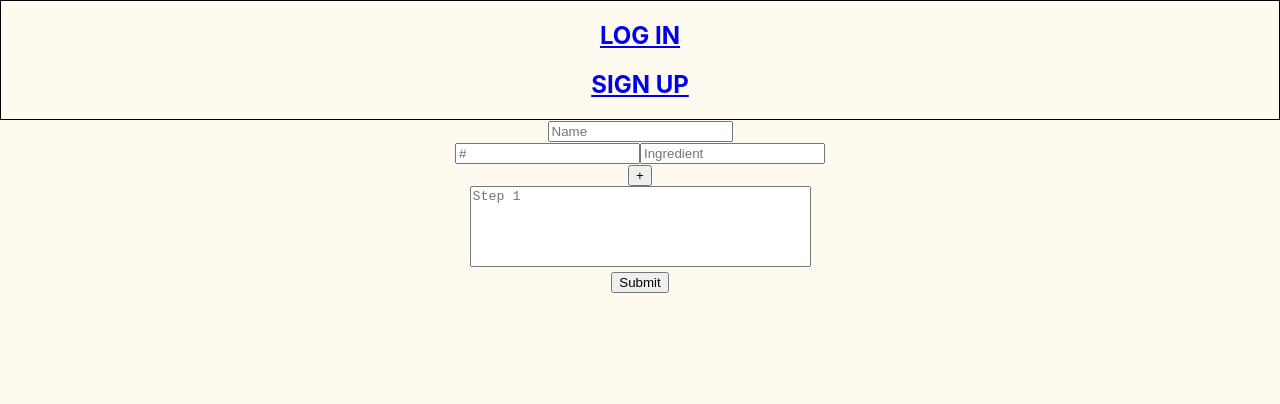
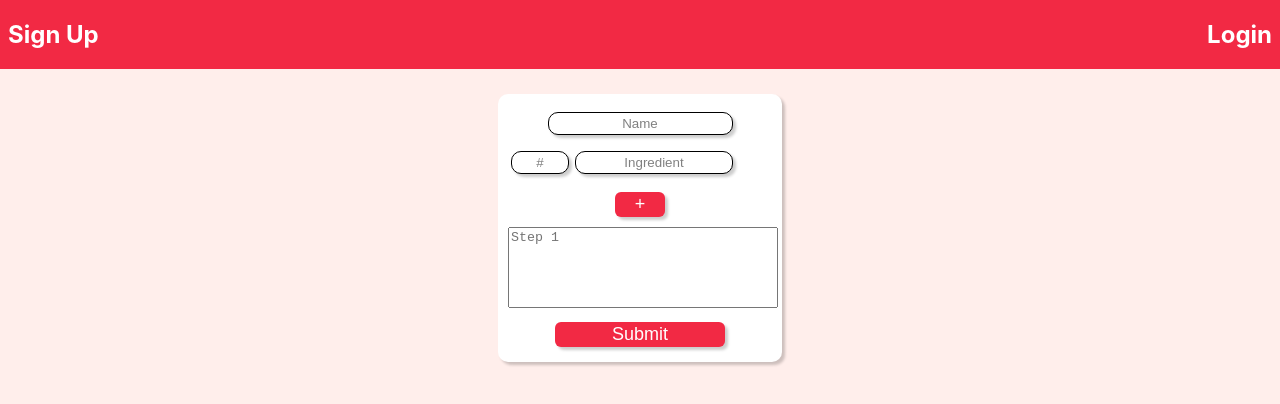
Before and after one commit to AKeyframe/familyRecipes-frontend, a React (Create React App) app: page /recipe/new in a window 1280 px wide. Shown: the top 404 px of the page. Built offline with nearby package versions, Linux system fonts and the light colour scheme.

Commit message:
show route

```diff
--- a/src/App.js
+++ b/src/App.js
@@ -8,10 +8,12 @@ import Signup from './pages/Signup';
 import Login from './pages/Login';
 import Index from './pages/Index';
 import RecipeNew from './pages/RecipeNew';
+import Show from './pages/Show';
 
 import NavBar from './componenets/NavBar';
 
 import {getUser, logout} from './services/userService';
+
 
 
 
@@ -41,9 +43,11 @@ function App() {
 
         <Route path='/home' component={Index} />
         <Route path='/recipe/new' render={props =>
-            <RecipeNew {...props} />
+            <RecipeNew user={userState} {...props} />
         }/>
 
+        <Route path='/recipe/:id' render={props =>
+            <Show {...props}/>} />
       </Switch>
     </div>
   );
--- a/src/App.scss
+++ b/src/App.scss
@@ -1,15 +1,243 @@
+$mainColor:rgb(242, 41, 68); //rgb(242, 71, 41) rgb(242, 41, 74) rgb(242, 71, 41)
+$secColor: rgba(255, 190, 179, 0.25); //rgb(255, 190, 179)
+$hoverColor: rgb(255, 238, 235);
+$bgColor: rgb(255, 255, 255);
+
+$shadow: rgba(0, 0, 0, 0.20) 3px 3px 3px;
+$textShadow: rgba(0, 0, 0, 0.20) 2px 2px 1px;
+$pressedShadow: rgba(0, 0, 0, 0.40) 2px 2px 2px;
+
 .App {
   text-align: center;
+  box-sizing: border-box;
+
 }
 
-nav{
-  border: solid black 1px;
+html{
+  background-color: $secColor;
+  background-repeat: repeat;
+  background-size: contain;
 }
 
-body {
-  // aliceblue
-  background-color:floralwhite;
+
+
+a{
+  text-decoration: none;
+  color: $mainColor;
 }
-textarea {
-  resize: none;
+
+form{
+  margin: 5px;
+  padding: 3px;
+
+  input {
+    border-radius: 10px;
+    border: solid $mainColor;
+    box-shadow: $shadow;
+
+
+    background-color: $secColor;
+    color:$mainColor;
+    text-align: center;
+
+    margin: 8px 5px;
+    padding: 3px;
+  }
+  input::placeholder{
+    text-align: center;
+    color: $mainColor;
+  }
+
+  input:focus{
+    outline: none;
+  }
+
+  textarea {
+    resize: none;
+    width:100%;
+  }
+
+  button{
+    background-color: $mainColor;
+    color: $bgColor;
+    font-size: 18px;
+    border-radius: 6px;
+    border: none;
+    box-shadow: $shadow;
+
+    margin: 5px;
+    margin-top: 10px;
+    padding: 2px;
+  }
+
+  button:hover{
+    background-color: $bgColor;
+    color:$mainColor;
+    border: $mainColor solid 1px;
+    box-shadow: $pressedShadow;
+  }
+
 }
+
+p {
+  margin: 5px 0px;
+}
+
+.nav{
+  display:flex;
+  justify-content: space-between;
+
+  background-color: $mainColor;
+
+  .cont {
+    display:flex;
+  }
+
+  a{
+    display:flex;
+    margin: 0px 5px 0px 5px;
+    padding: 0px 3px 0px 3px;
+    color: $bgColor;
+  }
+
+  a:hover{
+    background-color:$hoverColor;
+    color:$mainColor;
+  }
+
+  form{
+    margin: auto;
+
+    input{
+      border: solid black .75px;
+      margin-top: 6px;
+      width: 150px;
+      height: 25px;
+
+      text-align: center;
+      background-color:$hoverColor;
+      color: $mainColor;
+    }
+    input::placeholder{
+      color: $mainColor;
+      text-align: center;
+    }
+  }
+}
+
+
+//////////////////////////////////////////////////////////////////////////
+//                           Classes
+/////////////////////////////////////////////////////////////////////////
+.background{
+  background-color:$bgColor;
+  border-radius: 10px;
+  box-shadow: $shadow;
+  margin: auto;
+  margin-top: 100px;
+  padding: 20px;
+
+
+  width: 200px;
+  h2{
+    color:$mainColor;
+    text-shadow: $textShadow;
+  }
+
+  button{
+    width: 170px;
+    height: 25px;
+  }
+}
+
+.button{
+  display: flex;
+  justify-content: center;
+  align-content: center;
+
+  background-color: $mainColor;
+  color:$bgColor;
+  border-radius: 3px;
+  box-shadow: $shadow;
+  width: 125px;
+  height: 35px;
+
+
+  p{
+    margin: auto;
+    font-size: 18px;
+    font-weight: bold;
+  }
+}
+
+.button:hover{
+  background-color: $bgColor;
+  color:$mainColor;
+  border: $mainColor solid 1px;
+  box-shadow: $pressedShadow;
+}
+
+.center{
+  margin: auto;
+}
+
+.recipe{
+  margin: 15px auto;
+}
+
+///////////////////////////////////////////////////////////////////////////
+//                        Pages
+///////////////////////////////////////////////////////////////////////////
+
+.signUp{
+  margin-top: 50px;
+}
+
+.index{
+  display: flex;
+  flex-direction: column;
+
+  .button{
+    margin-top: 15px;
+  }
+}
+
+.new{
+  display:flex;
+  flex-direction: column;
+
+  margin-top: 25px;
+  padding:2px;
+  width: 280px;
+
+  input {
+    background-color: #fff;
+    color: black;
+    border: solid black .75px;
+  }
+
+  input::placeholder{
+    color: grey;
+  }
+
+  .ingredient{
+    display: flex;
+  }
+  .amInp {
+    margin: 8px 3px;
+    width:50px;
+  }
+  .ingInp{
+    margin: 8px 3px;
+    width: 150px;
+  }
+
+  .minus{
+    width: 25px;
+  }
+  .plus{
+    margin-bottom: 10px;
+    width: 50px;
+  }
+
+}
--- a/src/componenets/IngredientInput.js
+++ b/src/componenets/IngredientInput.js
@@ -7,15 +7,15 @@ export default function IngredientInput(props){
         ingred= 'ingred 0';
     }
 
-    const checkFirst = props.first === 'true' ? <></> : <button onClick={() => props.handleRemoveIngredient(props.pos)} type='button'>-</button>
+    const checkFirst = props.first === 'true' ? <></> : <button className='minus' onClick={() => props.handleRemoveIngredient(props.pos)} type='button'>-</button>
 
     return(
 
-        <div>
-            <input type='text' name={amount}
+        <div className='ingredient'>
+            <input className='amInp' type='text' name={amount}
                 onChange={props.handleChange} placeholder='#'/>
 
-            <input type='text' name={ingred}
+            <input className='ingInp' type='text' name={ingred}
                 onChange={props.handleChange} placeholder='Ingredient'/>
 
             {checkFirst}
--- a/src/componenets/NavBar.js
+++ b/src/componenets/NavBar.js
@@ -4,21 +4,26 @@ import { Link } from 'react-router-dom';
 const NavBar = (props) => {
     console.log(props.user);
     let nav = props.user.user ?
-        <div>
-            {console.log('login true')}
-            <Link to='' onClick={props.handleLogout}>Log Out</Link>
-            <span>Welcome, {props.user.user.username}</span>
+        <div className='nav'>
+            <Link to='/home'><h2>The Family Table</h2></Link>
+            <form>
+                <input type="text" name='search' placeholder='Search Recipes (WIP)' />
+            </form>
+            <Link to='' onClick={props.handleLogout}><h2>Sign Out</h2></Link>
+            {/* ☰ */}
         </div>
         :
-        <div className='cont'>
-            {console.log('login false')}
-            <Link to="/" ><h2>LOG IN</h2></Link>
+        <div className='nav'>
+                <Link to="/signup"><h2>Sign Up</h2></Link>
+                <Link to="/" ><h2>Login</h2></Link>
 
-            <Link to="/signup"><h2>SIGN UP</h2></Link>
+
+
         </div>
 
   return (
     <nav>
+
         {nav}
     </nav>
   );
--- a/src/componenets/RecipeResults.js
+++ b/src/componenets/RecipeResults.js
@@ -14,7 +14,8 @@ export default function RecipeResults(props) {
     const loaded = () => {
         console.log(recipes)
         return recipes.map((recipe) => (
-            <div key={recipe._id} className='recipe'>
+            <div key={recipe._id} className='recipe background'>
+
                 <Link to={`/recipe/${recipe._id}`}>
                     <h1>{recipe.name}</h1>
                 </Link>
--- a/src/componenets/SignupForm.js
+++ b/src/componenets/SignupForm.js
@@ -42,8 +42,9 @@ function SignupForm (props) {
   }
 
   return (
-    <div>
-      <header>Sign Up</header>
+    <div className='signUpForm'>
+      <div className='background signUp'>
+        <h2>Sign Up</h2>
           <form onSubmit={handleSubmit} >
               <div>
                 <input type="text"  placeholder="Username" value={formState.username} name="username" onChange={handleChange} />
@@ -63,9 +64,11 @@ function SignupForm (props) {
 
               <div>
                 <button className="btn btn-default" disabled={isFormInvalid()}>Sign Up</button>&nbsp;&nbsp;
-              <Link to='/'>Cancel</Link>
+                <p>Already have an Account?</p>
+                <Link to='/'>Login</Link>
               </div>
           </form>
+        </div>
       </div>
     );
 }
--- a/src/pages/Login.js
+++ b/src/pages/Login.js
@@ -32,7 +32,8 @@ export default function Login(props) {
 
     return (
         <div className="loginPage">
-            <header>Log In</header>
+            <div className='background'>
+                <h2>Log In</h2>
                 <form onSubmit={handleSubmit}>
                     <div>
                         <input
@@ -55,15 +56,17 @@ export default function Login(props) {
                     </div>
 
                     <div>
-                    <div className="text-center">
+                        <div>
                             <button type="submit">Log In</button>&nbsp; &nbsp;
-                        <Link to='/'>Cancel</Link>
+
                         </div>
                         <div>
+                            <p>Don't have an Account? </p>
                             <Link to='/signup'>Sign Up</Link>
                         </div>
                     </div>
                 </form>
             </div>
+        </div>
     );
 }
--- a/src/pages/RecipeNew.js
+++ b/src/pages/RecipeNew.js
@@ -1,4 +1,4 @@
-import { useEffect, useState} from 'react';
+import {useState} from 'react';
 import { createRecipe } from '../services/recipeService';
 import IngredientInput from '../componenets/IngredientInput';
 
@@ -48,7 +48,6 @@ export default function RecipeNew(props) {
     }
 
     function handleChange(event) {
-        console.log(event.target)
         if((event.target.name).split(' ')[0] === 'amount'){
             setAmount(prev => {
                 let newArray=[...prev];
@@ -81,7 +80,6 @@ export default function RecipeNew(props) {
 
 
     function handleAdditionalIngredient() {
-
         const newArray = [];
         newArray.push(
             <IngredientInput pos={numOfI.length} key={numOfI.length} handleRemoveIngredient={handleRemoveIngredient}
@@ -91,9 +89,6 @@ export default function RecipeNew(props) {
 
         setAmount(prev => [...prev, -1]);
         setIngred(prev => [...prev, -1]);
-        console.log('numOfI');
-        console.log(numOfI);
-
     }
 
     function handleRemoveIngredient(pos) {
@@ -121,13 +116,12 @@ export default function RecipeNew(props) {
                 return ing;
             }
         })]);
+    }
 
 
-
-    }
-
     return (
-        <div>
+        <div className='recipeNewPage'>
+            <div className='background new'>
                 <form onSubmit={handleSubmit}>
                     <div className='ingred'>
                         <input type='text' name='name'
@@ -135,7 +129,7 @@ export default function RecipeNew(props) {
 
                         {numOfI}
 
-                    <button type="button" onClick={handleAdditionalIngredient}>+</button>
+                        <button className='plus' type="button" onClick={handleAdditionalIngredient}>+</button>
                     </div>
 
                     <div className='steps'>
@@ -144,5 +138,6 @@ export default function RecipeNew(props) {
                     <button>Submit</button>
                 </form>
             </div>
+        </div>
     );
 }
--- /dev/null
+++ b/src/pages/Show.js
@@ -0,0 +1,37 @@
+import {useState, useEffect} from 'react';
+import { getOneRecipe } from "../services/recipeService";
+
+export default function Show(props){
+
+    const [recipe, setRecipe] = useState(null);
+
+    async function updateRecipe() {
+        setRecipe(await getOneRecipe(props.match.params.id));
+
+    }
+
+    useEffect(() => updateRecipe(), []);
+    console.log(recipe);
+    const loaded = () => {
+        console.log(recipe)
+        showRecipe();
+        return(
+            <div className='showPage'>
+                <div className='show'>
+                    <h1>{recipe.name}</h1>
+
+                </div>
+            </div>
+        );
+    };
+
+    const loading = () => {
+        return <h1>Loading...</h1>;
+    };
+
+    function showRecipe(){
+
+    }
+
+    return recipe ? loaded() : loading();
+}
--- a/src/pages/Signup.js
+++ b/src/pages/Signup.js
@@ -14,8 +14,8 @@ export default function Signup(props){
 
     return (
       <div className='SignupPage'>
-        <SignupForm {...props} updateMessage={updateMessage} />
-        <p>{messageState.msg}</p>
+          <SignupForm {...props} updateMessage={updateMessage} />
+          <p>{messageState.msg}</p>
       </div>
     );
 }
```
Also changed, not shown: src/pages/Index.js (+13 -6 lines), src/services/recipeService.js (+8 -3 lines), src/assets/112883386-classic-tartan-picnic-tablecloth-gingham-buffalo-lamberjack-merry-christmas-check-plaid-seamless-pat.jpg (added), src/assets/repeating-vintage-paper-background.jpg (renamed from public/repeating-vintage-paper-background.jpg). Lines whose indentation alone changed are shown as unchanged.
